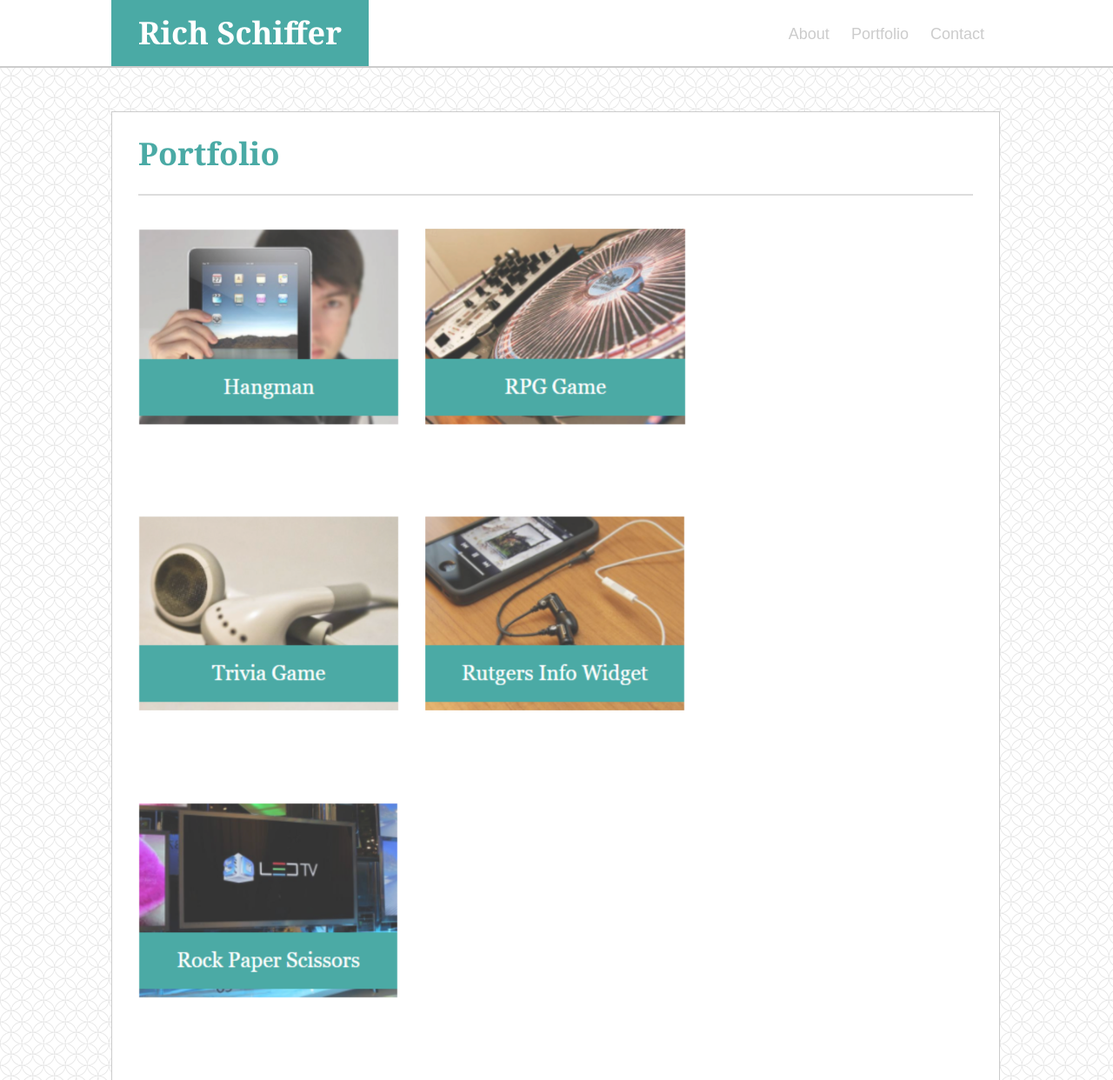
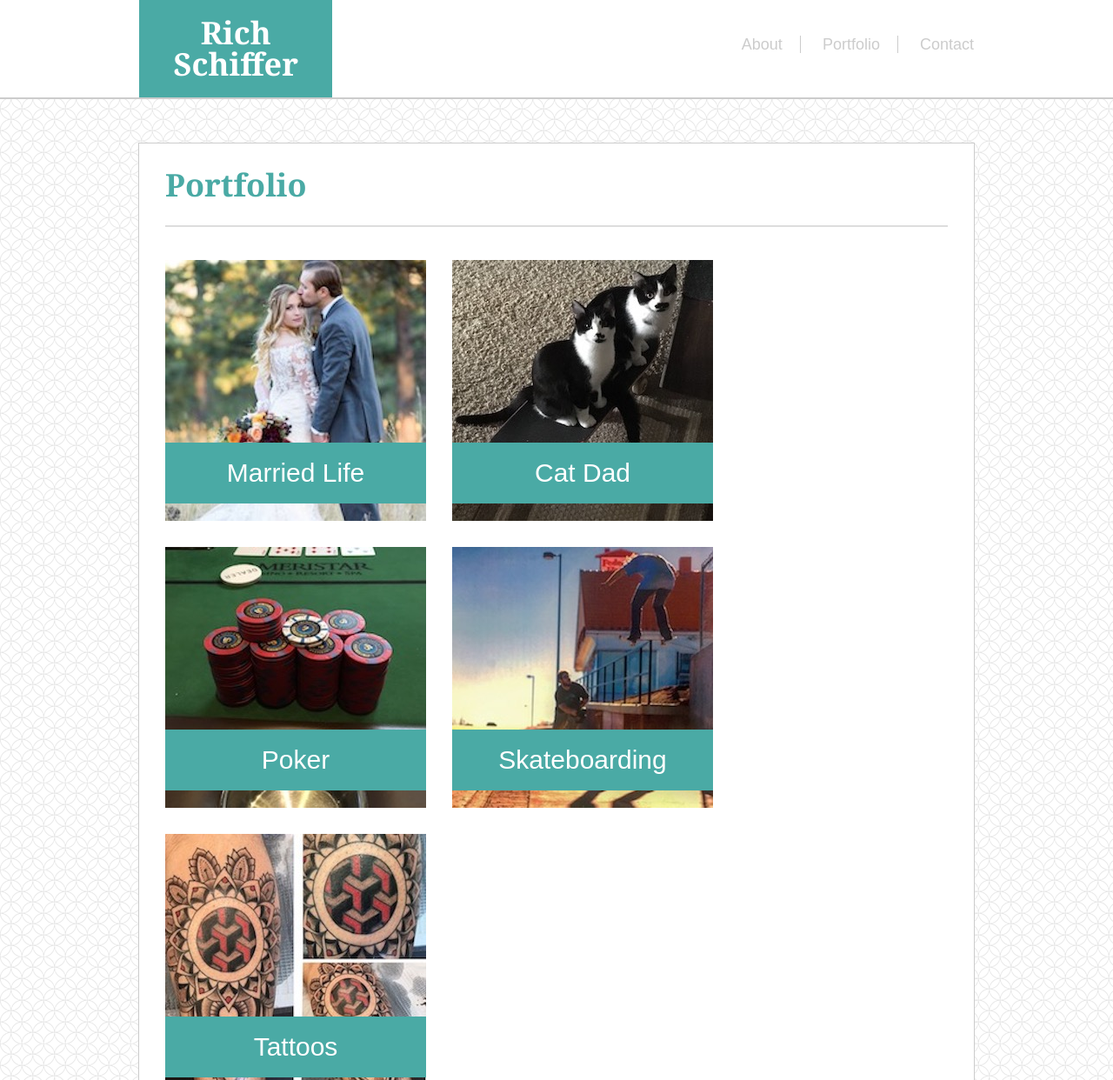
Before and after one commit to filthyrrrich/Basic-Portfolio, a plain HTML site: page portfolio.html in a window 1280 px wide. Shown: the top 1242 px of the page at 87% size. Drawn offline with Linux system fonts and the light colour scheme; files whose address does not match are found by name.

Commit message:
finished

```diff
--- a/assets/css/style.css
+++ b/assets/css/style.css
@@ -2,6 +2,17 @@ body {
     background-image: url(/Users/richschiffer/Desktop/code/Basic-Portfolio/assets/images/spiration-light.png);
     font-family: Arial, Helvetica, sans-serif;
     color: #777777;
+}
+
+.nav-btn-border {
+    border-right: solid 1px #cccccc;
+    padding-right: 20px;
+}
+
+.headcont {
+    width: 960px;
+    margin-left: auto;
+    margin-right: auto;
 }
 
 header {
@@ -10,18 +21,17 @@ header {
     padding: 0;
     background: #ffffff;
 }
+
 .thumbnail {
+    margin-top: 30px;
     margin-left: -30px;
     width: 300px;
     height: 300px;
     padding: 30px;
     padding-bottom: 0;
+    padding-top: 0;
     position: relative;
     float: left;
-}
-
- .thumbnail img {
-    width: 100%;
 }
 
 .container {
@@ -29,10 +39,11 @@ header {
     position: relative;
     border: solid 1px #cccccc;
     padding:30px;
-    margin-bottom: 50px;
+    margin-bottom: 100px;
     margin-top: 50px;
-    margin-left: 10%;
-    width:  960px;
+    margin-left: auto;
+    margin-right: auto;
+    width:  900px;
     background-color: #ffffff;
 }
 
@@ -53,7 +64,7 @@ footer, #pfoot {
     text-align: center;
     color: #cccccc;
     bottom: 0;
-    position: absolute;
+    position: fixed;
     width: 100%;
     border-top: solid;
     border-top-width: 5px;
@@ -61,17 +72,30 @@ footer, #pfoot {
     padding: 20px;
     background: #666666;
 }
+
 #pfoot {
     position: relative;
 }
+
 hr {
     border: 1px solid #dddddd;
-    }
+}
 
 h1, h2 {
     font-weight: bold;
     font-size: 36px;
     font-family: Georgia, 'Times New Roman', Times, serif;
+}
+
+.imgtag {
+    bottom: 20px;
+    text-align: center;
+    font-size: 30px;
+    width: 260px;
+    padding: 20px;
+    background: #4aaaa5;
+    color: #ffffff;
+    position: absolute;
 }
 
 h2 {
@@ -85,42 +109,37 @@ a {
     text-decoration: none;
 }
 
-
 ul li {
     margin-left: 20px;
     display: inline-block;
 }
 
 #nav {
-    margin-right: 10%;
-    padding: 30px 20px 30px;
-    top: 0;
-    right: 0;
-    position: absolute;
+    padding: 30px 0px 30px;
+    margin-top: -100px;
+    /* right: 0; */
+    /* position: relative; */
     font-size: 18px;
     float: right;
 }
 
 #logo {
     text-align: center;
-    margin-right: 10%;
-    margin-left: 10%;
     padding: 20px;
-    width: 20%;
+    width: 19%;
     background: #4aaaa5;
     color: #ffffff;
 }
+
 input[type=text], select, textarea {
-    width: 100%;
-    padding: 10px;
-    border-radius: 4px;
+    margin-left: 0px;
+    width: 894px;
     box-sizing: content-box;
-    margin-top: 6px;
+    margin-top: 5px;
     margin-bottom: 30px;
     resize: vertical;
+}
 
-
-}
 input[type=submit] {
     background-color: #4aaaa5;
     color: white;
@@ -128,9 +147,12 @@ input[type=submit] {
     border: none;
     border-radius: 4px;
     cursor: pointer;
-
 }
 
 input[type=submit]:hover {
     background-color: #40928e;
 }
+
+form {
+    padding-top: 30px;
+}
--- a/portfolio.html
+++ b/portfolio.html
@@ -3,25 +3,30 @@
 
     <head>
         <meta charset="UTF_8">
-
         <title>Portfolio</title>
-
         <link rel="stylesheet" type="text/css" href="assets/css/reset.css">
         <link rel="stylesheet" type="text/css" href="assets/css/style.css">
-
     </head>
 
     <body>
         <header>
+            <div class="headcont">
                 <div id="logo">
                     <h1>Rich Schiffer</h1>
                 </div>
                 <div id="nav">
                     <ul>
-                    <li><a href="index.html">About</a></li>
-                    <li><a href="portfolio.html">Portfolio</a></li>
-                    <li><a href="contact.html">Contact</a></li>
+                        <li>
+                            <a class="nav-btn-border" href="index.html">About</a>
+                        </li>
+                        <li>
+                            <a class="nav-btn-border" href="portfolio.html">Portfolio</a>
+                        </li>
+                        <li>
+                            <a href="contact.html">Contact</a>
+                        </li>
                     </ul>
+                </div>
             </div>
         </header>
 
@@ -29,19 +34,34 @@
             <h2>Portfolio</h2>
             <hr>
             <div class="thumbnail">
-                    <img src="./assets/images/Screen Shot 2018-05-17 at 10.17.28 AM.png" alt="My Picture" id="pimg1">
+                <div class="imgtag">
+                    <h3>Married Life</h3>
+                </div>
+                <img src="./assets/images/married copy.JPG" alt="My Picture" id="pimg1">
             </div>
             <div class="thumbnail">
-                    <img src="./assets/images/Screen Shot 2018-05-17 at 10.17.56 AM.png" alt="My Picture" id="pimg2">
+                <div class="imgtag">
+                    <h3>Cat Dad</h3>
+                </div>
+                <img src="./assets/images/cat copy.JPG" alt="My Picture" id="pimg2">
             </div>
             <div class="thumbnail">
-                    <img src="./assets/images/Screen Shot 2018-05-17 at 10.18.16 AM.png" alt="My Picture" id="pimg3">
+                <div class="imgtag">
+                    <h3>Poker</h3>
+                </div>
+                <img src="./assets/images/poker copy.JPG" alt="My Picture" id="pimg3">
             </div>
             <div class="thumbnail">
-                    <img src="./assets/images/Screen Shot 2018-05-17 at 10.18.40 AM.png" alt="My Picture" id="pimg4">
+                <div class="imgtag">
+                    <h3>Skateboarding</h3>
+                </div>
+                <img src="./assets/images/Skate copy.JPG" alt="My Picture" id="pimg4">
             </div>
             <div class="thumbnail">
-                    <img src="./assets/images/Screen Shot 2018-05-17 at 10.19.14 AM.png" alt="My Picture" id="pimg5">
+                <div class="imgtag">
+                    <h3>Tattoos</h3>
+                </div>
+                <img src="./assets/images/tattoo copy.jpg" alt="My Picture" id="pimg5">
             </div>
         </div>
         <div id="pfoot">Copyright&copy;</div>
```
Also changed, not shown: contact.html (+18 -18 lines), index.html (+17 -7 lines), assets/images/Screen Shot 2018-05-17 at 10.17.28 AM.png (deleted), assets/images/Screen Shot 2018-05-17 at 10.17.56 AM.png (deleted), assets/images/Screen Shot 2018-05-17 at 10.18.16 AM.png (deleted), assets/images/Screen Shot 2018-05-17 at 10.18.40 AM.png (deleted), assets/images/Screen Shot 2018-05-17 at 10.19.14 AM.png (deleted), assets/images/Skate copy.JPG (added), assets/images/cat copy.JPG (added), assets/images/married copy.JPG (added), assets/images/poker copy.JPG (added), assets/images/tattoo copy.jpg (added), 1 other file. Lines whose indentation alone changed are shown as unchanged.
